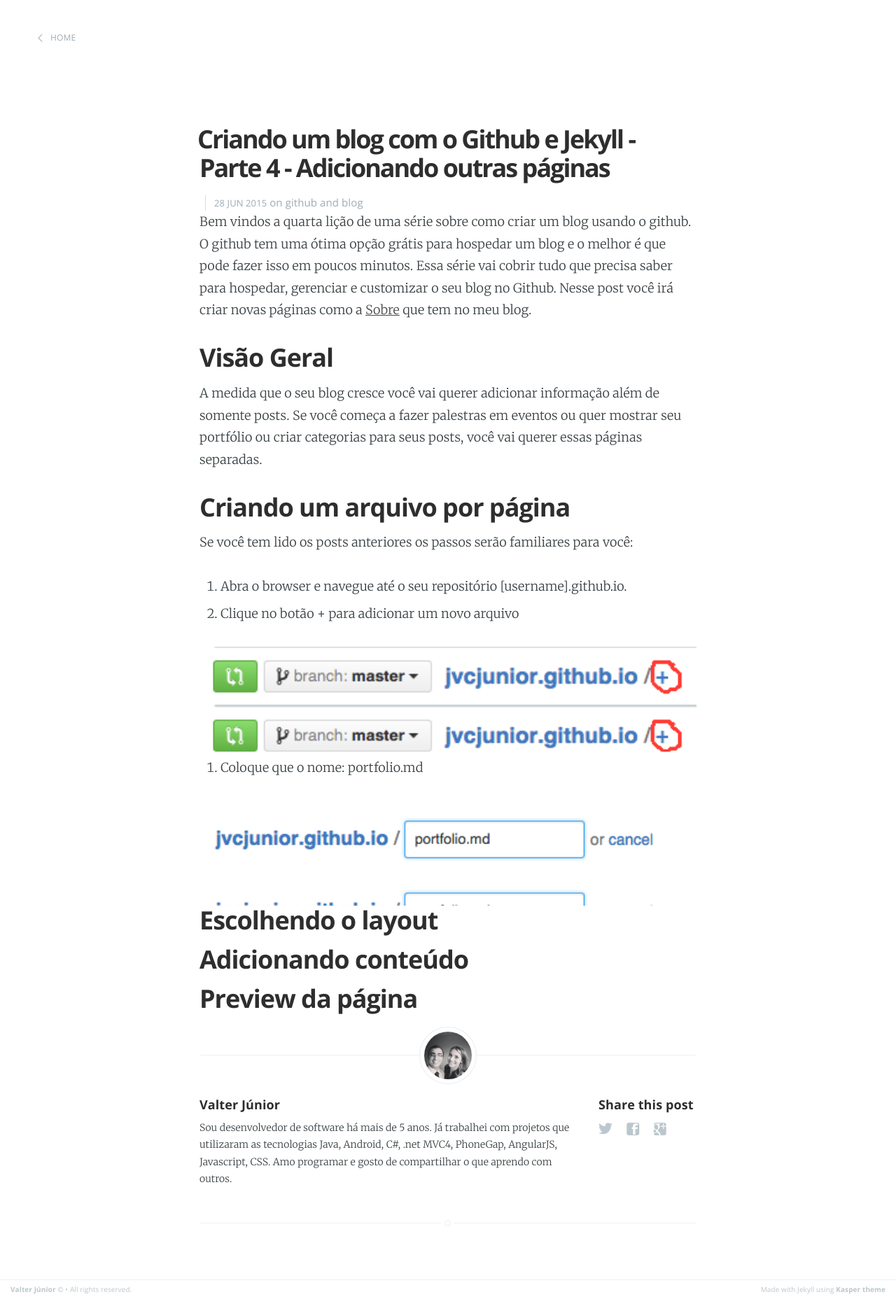
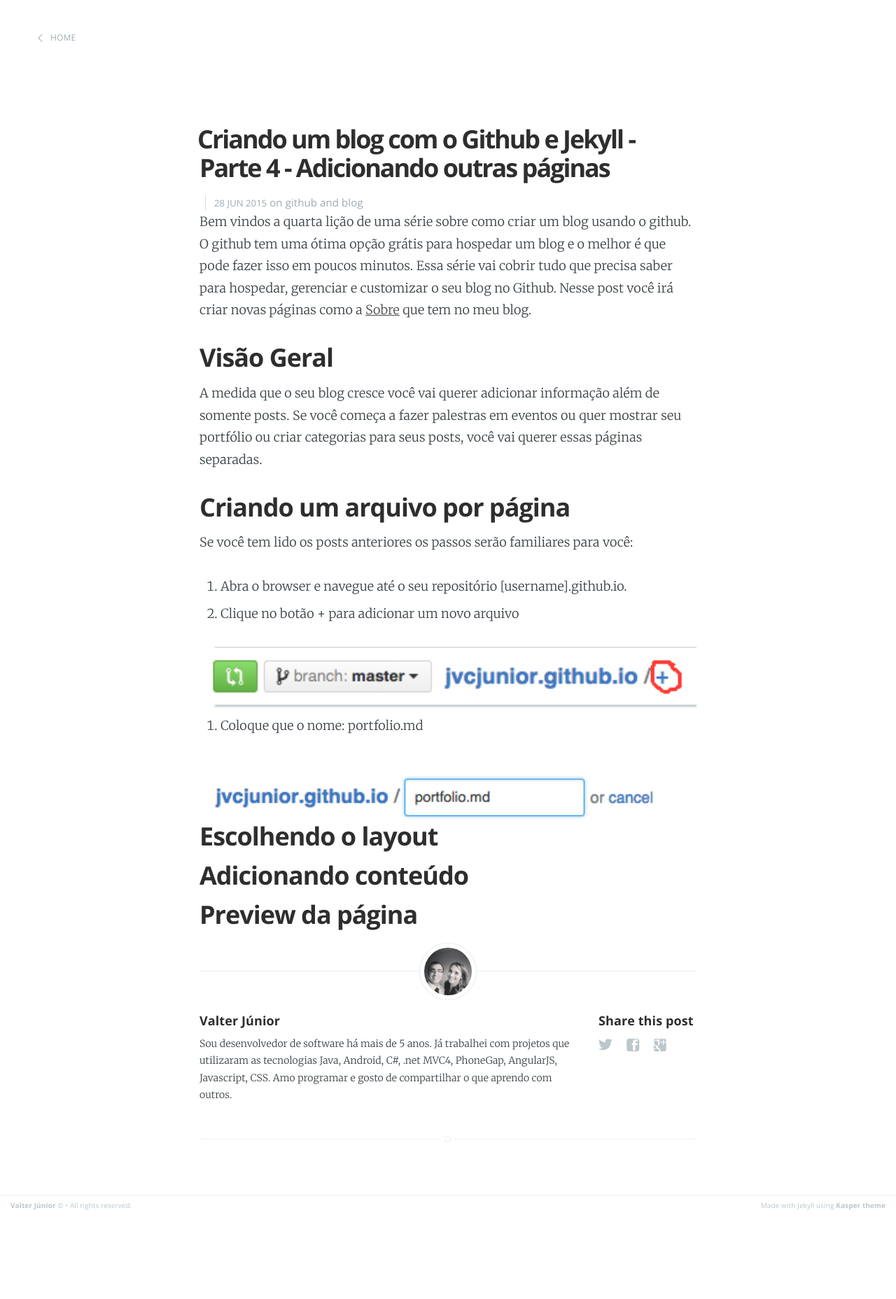
Before and after one commit to jvcjunior/jvcjunior.github.io, a Jekyll site: the page built from _posts/2015-07-02-criando-blog-github-com-jekyll-parte-4.markdown, in a window 1280 px wide. Shown: the whole page at 70% size. Built offline with Jekyll 4.4.1, drawn with Linux system fonts in a browser that asks for light colours; Markdown is read by kramdown in place of the engine named in the settings; comment, search, counter and statistics services are not loaded; after the commit the page ends 1736 px from its top, so only the background shows below that.

Commit message:
Update 2015-07-02-criando-blog-github-com-jekyll-parte-4.markdown

```diff
--- a/_posts/2015-07-02-criando-blog-github-com-jekyll-parte-4.markdown
+++ b/_posts/2015-07-02-criando-blog-github-com-jekyll-parte-4.markdown
@@ -14,15 +14,17 @@
 
 ## Criando um arquivo por página
 Se você tem lido os posts anteriores os passos serão familiares para você:
+
 1. Abra o browser e navegue até o seu repositório [username].github.io.
 2. Clique no botão + para adicionar um novo arquivo
  <figure>
-   <a class="img" href="{{ site.baseurl }}" style="background-image: url(/assets/images/new_page_button.png); background-size: 100%; display:block;width:100%; height: 150px;">
+   <a class="img" href="{{ site.baseurl }}" style="background-image: url(/assets/images/new_page_button.png); background-size: 100%; display:block;width:100%; height: 90px;">
 </a>
 </figure>
+
 3. Coloque que o nome: portfolio.md
  <figure>
-   <a class="img" href="{{ site.baseurl }}" style="background-image: url(/assets/images/new_page_name.png); background-size: 100%; display:block;width:100%; height: 150px;">
+   <a class="img" href="{{ site.baseurl }}" style="background-image: url(/assets/images/new_page_name.png); background-size: 100%; display:block;width:100%; height: 90px;">
 </a>
 </figure>
 
```
